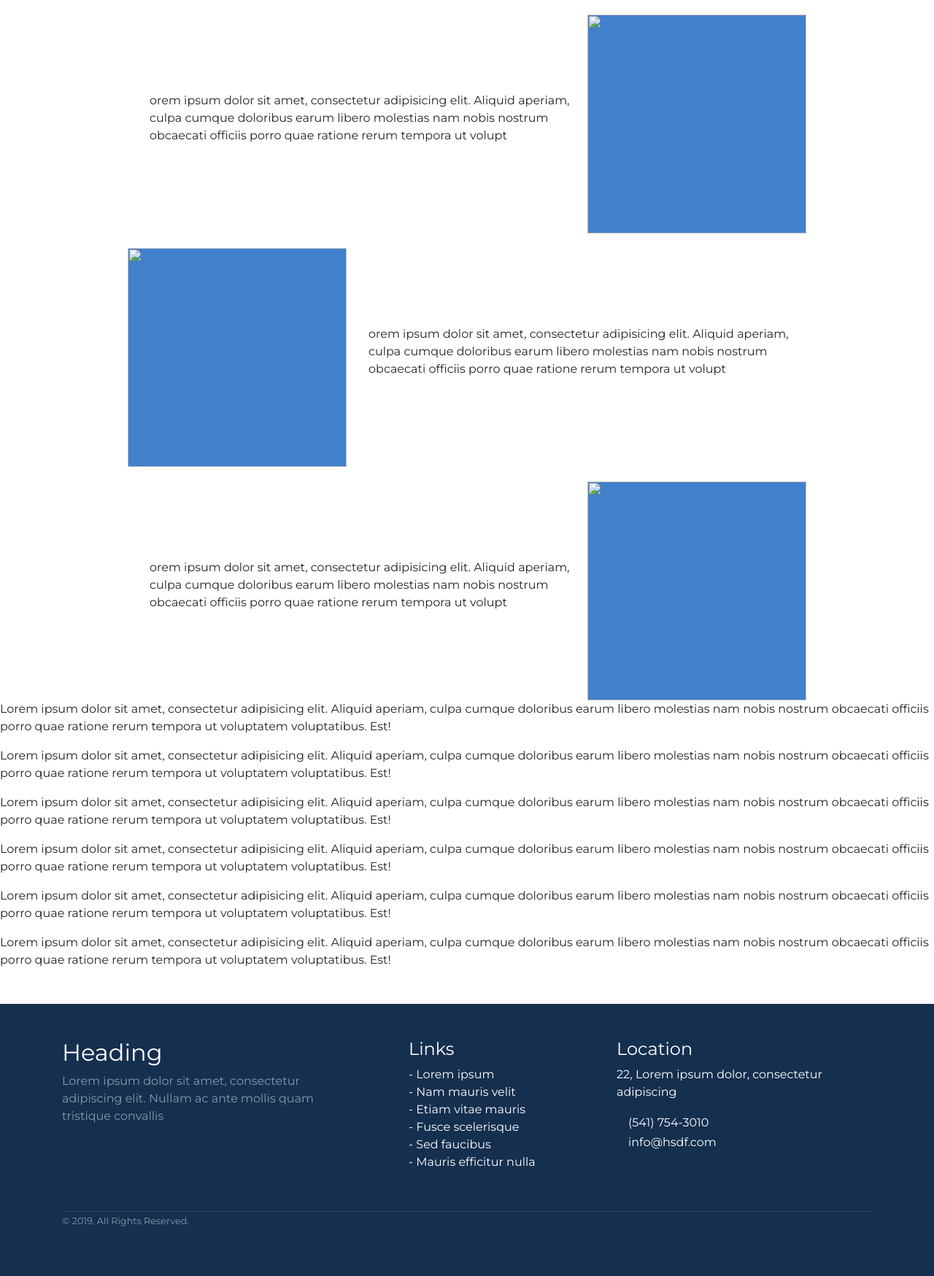
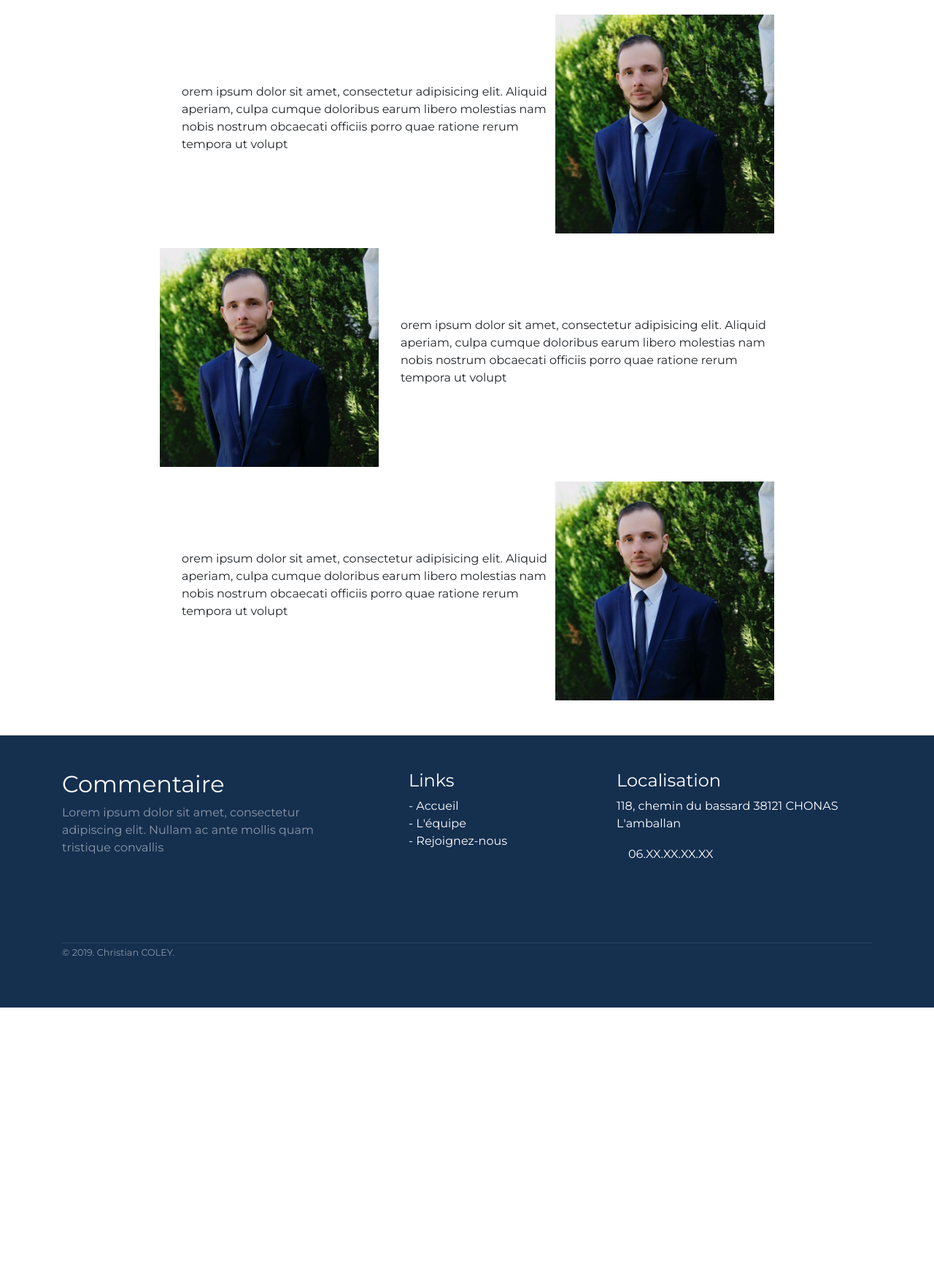
Before and after one commit to chris091084/projet_peage_une_nouvelle_dynamique, a PHP site: page /index/Accueil.html in a window 1280 px wide. Shown: the part 1120-2869 px from the top of the page at 73% size. After the commit the page ends 2501 px from the top, so only its background shows below. Run offline with PHP 8.4, Linux system fonts and the light colour scheme.

Commit message:
ajout du gustom footer + mise en page du corps

```diff
--- a/assets/css/Style.css
+++ b/assets/css/Style.css
@@ -8,44 +8,13 @@ body{
 }
 
 /* LE header***********************/
-
-.photoCandidat{
-
-    width:300px;
-    height: 300px;
-    background-color: #4180CB;
-}
-
-.article1{
-     display: flex;
-     justify-content: center;
-     margin-top: 20px;
-
- }
-
-.article2{
-    display: flex;
-    flex-direction: row-reverse;
-    justify-content: center;
-    margin-top: 20px;
-
-}
-
-.descrition{
-    width: 600px;
-    display: flex;
-    margin-left: 30px;
-    align-items: center;
-}
-
-
-
-
-
-/*le footer*********************************************/
 .block-nav{
-    background: url( "../images/2.jpg") no-repeat top center;
+    background: url( "../images/2.jpg");
     height: 800px;
+    background-attachment: fixed;
+    background-repeat: no-reapet !important;
+    background-position: top !important;
+    background-size: cover !important;
     text-align: center;
     padding-top:400px;
 }
@@ -69,8 +38,9 @@ nav.black{
 
 
 h1{
-color:white;
-    font-size: 6em;
+    color:white;
+    font-size: 6rem;
+    text-shadow: black 9px 0 50px;
 }
 
 
@@ -81,10 +51,73 @@ color:white;
     color:white!important;
 }
 
-.navbar-nav{
+@media screen and (max-width: 1330px){
+    h1{
+        font-size: 4rem;
+    }
+
 
 }
-/* LE header***********************/
+@media screen and (max-width: 790px){
+    .block-nav{
+        padding-top:350px;
+    }
+}
+
+
+
+/***corps page*********/
+
+.photoCandidat{
+    width:300px;
+    height: 300px;
+    background-color: #4180CB;
+}
+
+.article1{
+     display: flex;
+     justify-content: center;
+     margin-top: 20px;
+
+ }
+
+.article2{
+    display: flex;
+    flex-direction: row-reverse;
+    justify-content: center;
+    margin-top: 20px;
+
+}
+
+.descrition{
+    width: 40%;
+    display: flex;
+    margin-left: 30px;
+    align-items: center;
+}
+
+/* Sur les écrans, quand la largeur de la fenêtre fait au maximum 1280px */
+@media screen and (max-width: 700px){
+
+    .article1{
+        flex-direction: column;
+        align-items: center;
+
+    }
+    .article2{
+        flex-direction: column;
+        align-items: center;
+    }
+}
+
+
+
+
+
+
+
+/*le footer*********************************************/
+
 
 
 .footer{
--- a/index/Accueil.html
+++ b/index/Accueil.html
@@ -18,7 +18,7 @@
     <header>
 
 
-        <nav class="navbar fixed-top navbar-expand-lg navbar-light">
+        <nav class="navbar fixed-top navbar-expand-lg navbar-light bg-primary">
             <a class="navbar-brand col-5" href="#"><img class='logo' src="../assets/images/LOGO.jpg"> </a>
             <button class="navbar-toggler" type="button" data-toggle="collapse" data-target="#navbarNav" aria-controls="navbarNav" aria-expanded="false" aria-label="Toggle navigation">
                 <span class="navbar-toggler-icon"></span>
@@ -54,7 +54,7 @@
     <section>
         <article class="article1">
             <div class="photo">
-                <img class="photoCandidat" src="">
+                <img class="photoCandidat" src="../assets/images/seb30.jpg">
             </div>
             <div class="descrition" >
                 <p>orem ipsum dolor sit amet, consectetur adipisicing elit. Aliquid aperiam, culpa cumque doloribus earum libero molestias nam nobis nostrum obcaecati officiis porro quae ratione rerum tempora ut volupt</p>
@@ -63,7 +63,7 @@
 
         <article class="article2">
             <div class="photo">
-                <img class="photoCandidat" src="">
+                <img class="photoCandidat" src="../assets/images/seb30.jpg">
             </div>
             <div class="descrition" >
                 <p>orem ipsum dolor sit amet, consectetur adipisicing elit. Aliquid aperiam, culpa cumque doloribus earum libero molestias nam nobis nostrum obcaecati officiis porro quae ratione rerum tempora ut volupt</p>
@@ -72,7 +72,7 @@
         </article>
         <article class="article1">
             <div class="photo">
-                <img class="photoCandidat" src="">
+                <img class="photoCandidat" src="../assets/images/seb30.jpg">
             </div>
             <div class="descrition" >
                 <p>orem ipsum dolor sit amet, consectetur adipisicing elit. Aliquid aperiam, culpa cumque doloribus earum libero molestias nam nobis nostrum obcaecati officiis porro quae ratione rerum tempora ut volupt</p>
@@ -81,7 +81,7 @@
 
         <article class="article2">
             <div class="photo">
-                <img class="photoCandidat" src="">
+                <img class="photoCandidat" src="../assets/images/seb30.jpg">
             </div>
             <div class="descrition" >
                 <p>orem ipsum dolor sit amet, consectetur adipisicing elit. Aliquid aperiam, culpa cumque doloribus earum libero molestias nam nobis nostrum obcaecati officiis porro quae ratione rerum tempora ut volupt</p>
@@ -91,47 +91,32 @@
 
 
     </section>
-
-
-
-
-
-    <p>Lorem ipsum dolor sit amet, consectetur adipisicing elit. Aliquid aperiam, culpa cumque doloribus earum libero molestias nam nobis nostrum obcaecati officiis porro quae ratione rerum tempora ut voluptatem voluptatibus. Est!</p>
-    <p>Lorem ipsum dolor sit amet, consectetur adipisicing elit. Aliquid aperiam, culpa cumque doloribus earum libero molestias nam nobis nostrum obcaecati officiis porro quae ratione rerum tempora ut voluptatem voluptatibus. Est!</p>
-    <p>Lorem ipsum dolor sit amet, consectetur adipisicing elit. Aliquid aperiam, culpa cumque doloribus earum libero molestias nam nobis nostrum obcaecati officiis porro quae ratione rerum tempora ut voluptatem voluptatibus. Est!</p>
-    <p>Lorem ipsum dolor sit amet, consectetur adipisicing elit. Aliquid aperiam, culpa cumque doloribus earum libero molestias nam nobis nostrum obcaecati officiis porro quae ratione rerum tempora ut voluptatem voluptatibus. Est!</p>
-    <p>Lorem ipsum dolor sit amet, consectetur adipisicing elit. Aliquid aperiam, culpa cumque doloribus earum libero molestias nam nobis nostrum obcaecati officiis porro quae ratione rerum tempora ut voluptatem voluptatibus. Est!</p>
-    <p>Lorem ipsum dolor sit amet, consectetur adipisicing elit. Aliquid aperiam, culpa cumque doloribus earum libero molestias nam nobis nostrum obcaecati officiis porro quae ratione rerum tempora ut voluptatem voluptatibus. Est!</p>
-
     <div class="mt-5 pt-5 pb-5 footer">
         <div class="container">
             <div class="row">
                 <div class="col-lg-5 col-xs-12 about-company">
-                    <h2>Heading</h2>
+                    <h2>Commentaire</h2>
                     <p class="pr-5 text-white-50">Lorem ipsum dolor sit amet, consectetur adipiscing elit. Nullam ac ante mollis quam tristique convallis </p>
                     <p><a href="#"><i class="fa fa-facebook-square mr-1"></i></a><a href="#"><i class="fa fa-linkedin-square"></i></a></p>
                 </div>
                 <div class="col-lg-3 col-xs-12 links">
                     <h4 class="mt-lg-0 mt-sm-3">Links</h4>
                     <ul class="m-0 p-0">
-                        <li>- <a href="#">Lorem ipsum</a></li>
-                        <li>- <a href="#">Nam mauris velit</a></li>
-                        <li>- <a href="#">Etiam vitae mauris</a></li>
-                        <li>- <a href="#">Fusce scelerisque</a></li>
-                        <li>- <a href="#">Sed faucibus</a></li>
-                        <li>- <a href="#">Mauris efficitur nulla</a></li>
+                        <li>- <a href="#">Accueil</a></li>
+                        <li>- <a href="#">L'équipe</a></li>
+                        <li>- <a href="#">Rejoignez-nous</a></li>
+
                     </ul>
                 </div>
                 <div class="col-lg-4 col-xs-12 location">
-                    <h4 class="mt-lg-0 mt-sm-4">Location</h4>
-                    <p>22, Lorem ipsum dolor, consectetur adipiscing</p>
-                    <p class="mb-0"><i class="fa fa-phone mr-3"></i>(541) 754-3010</p>
-                    <p><i class="fa fa-envelope-o mr-3"></i>info@hsdf.com</p>
+                    <h4 class="mt-lg-0 mt-sm-4">Localisation</h4>
+                    <p>118, chemin du bassard 38121 CHONAS L'amballan</p>
+                    <p class="mb-0"><i class="fa fa-phone mr-3"></i>06.XX.XX.XX.XX</p>
                 </div>
             </div>
             <div class="row mt-5">
                 <div class="col copyright">
-                    <p class=""><small class="text-white-50">© 2019. All Rights Reserved.</small></p>
+                    <p class=""><small class="text-white-50">© 2019. Christian COLEY.</small></p>
                 </div>
             </div>
         </div>
```
Also changed, not shown: assets/images/seb30.jpg (added).
